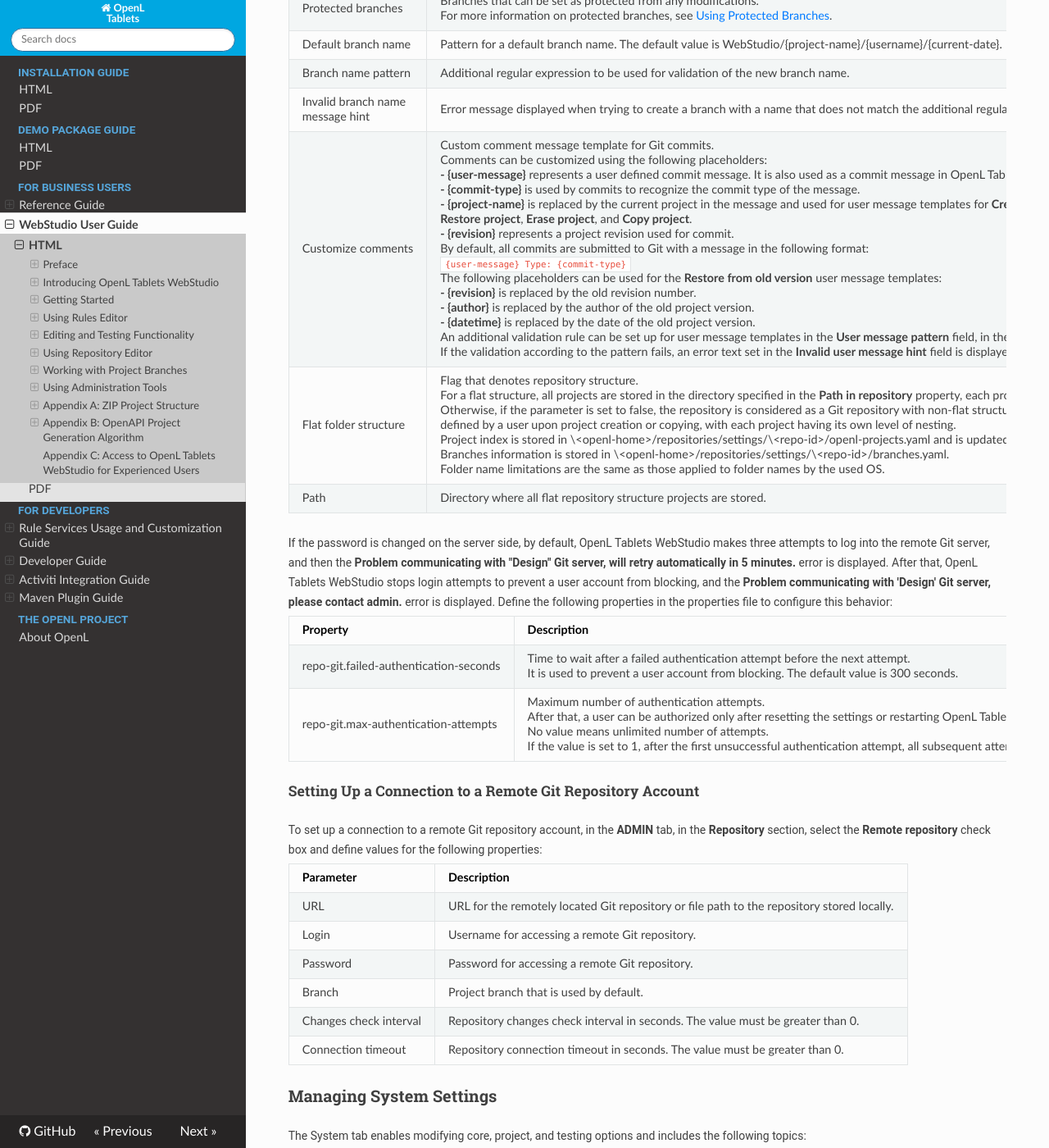
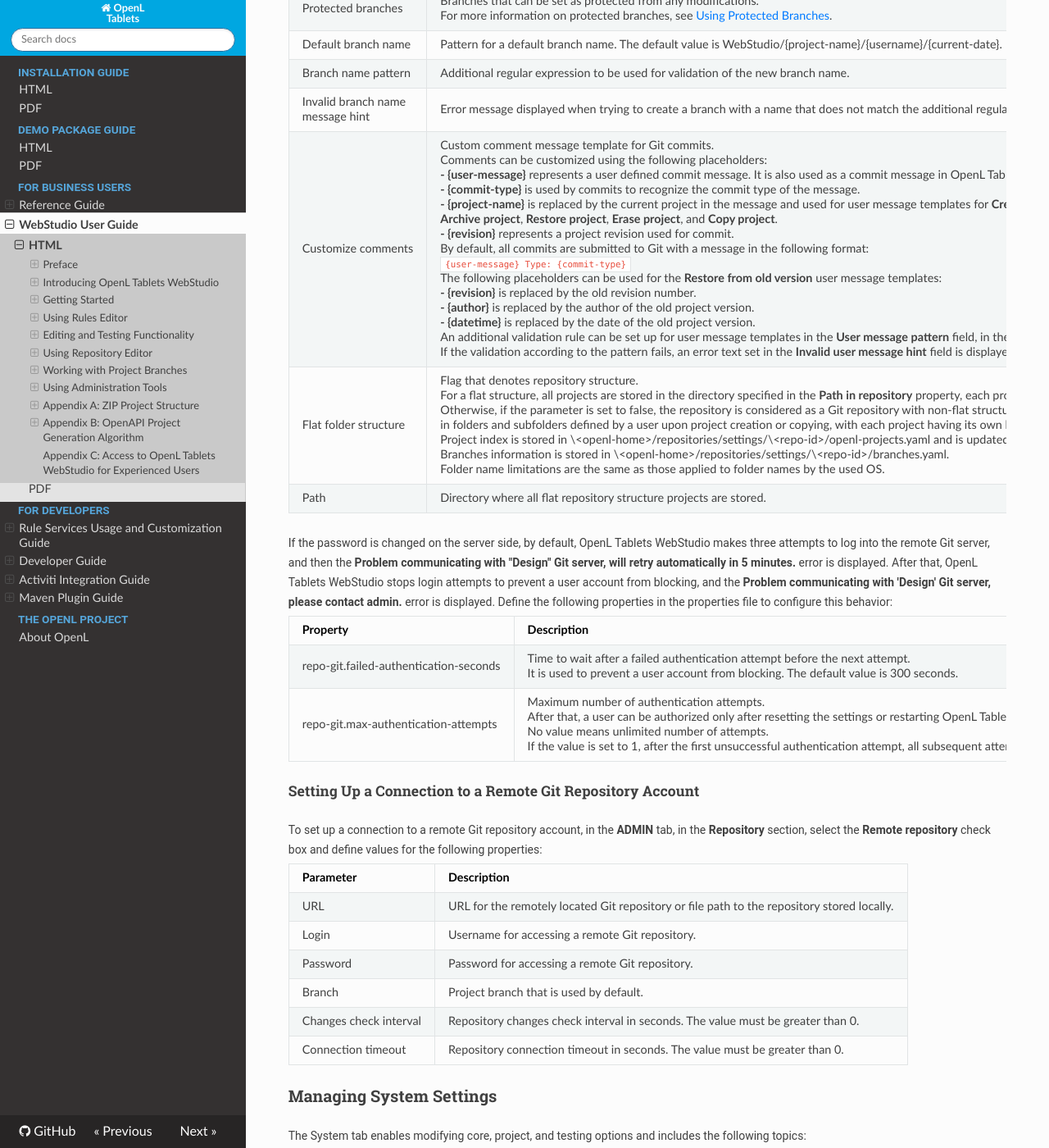
Before and after one commit to agradus/OpenLdocs, an MkDocs documentation site: the page built from docs/documentation/guides/webstudio_user_guide.md, in a window 1280 px wide and 1400 px high, scrolled down 126167 px. Shown: the whole window at 82% size. Built offline with MkDocs 1.6.1, drawn with Linux system fonts in a browser that asks for light colours; nearby versions of some CDN libraries.

Commit message:
Update webstudio_user_guide.md

```diff
--- a/docs/documentation/guides/webstudio_user_guide.md
+++ b/docs/documentation/guides/webstudio_user_guide.md
@@ -2851,8 +2851,8 @@
 | Default branch name              | Pattern for a default branch name. The default value is WebStudio/{project-name}/{username}/{current-date}.                                                                                                                                                                                                                                                                                                                                                                                                                                                                                                                                                                                                                                                                                                                                                                                                                                                                                                                                                                                                                                                                                                                                                                                                                                                         |
 | Branch name pattern              | Additional regular expression to be used for validation of the new branch name.                                                                                                                                                                                                                                                                                                                                                                                                                                                                                                                                                                                                                                                                                                                                                                                                                                                                                                                                                                                                                                                                                                                                                                                                                                                                                     |
 | Invalid branch name <br/>message hint | Error message displayed when trying to create a branch with a name that does not match the additional regular expression.                                                                                                                                                                                                                                                                                                                                                                                                                                                                                                                                                                                                                                                                                                                                                                                                                                                                                                                                                                                                                                                                                                                                                                                                                                           |
-| Customize comments               | Custom comment message template for Git commits. <br/>Comments can be customized using the following placeholders: <br/>**- {user-message}** represents a user defined commit message. It is also used as a commit message in OpenL Tablets WebStudio. <br/>**- {commit-type}** is used by commits to recognize the commit type of the message. <br/>**- {project-name}** is replaced by the current project in the message and used for user message templates for **Create project**, **Save project**, **Archive project**, <br/>**Restore project**, **Erase project**, and **Copy project**. <br/>**- {revision}** represents a project revision used for commit. <br/>By default, all commits are submitted to Git with a message in the following format: <br/>`{user-message} Type: {commit-type}` <br/>The following placeholders can be used for the **Restore from old version** user message templates: <br/>**- {revision}** is replaced by the old revision number. <br/>**- {author}** is replaced by the author of the old project version. <br/>**- {datetime}** is replaced by the date of the old project version. <br/>An additional validation rule can be set up for user message templates in the **User message pattern** field, in the form of a regular expression. <br/>If the validation according to the pattern fails, an error text set in the **Invalid user message hint** field is displayed to a user. |
-| Flat folder structure            | Flag that denotes repository structure. <br/>For a flat structure, all projects are stored in the directory specified in the **Path in repository** property, each project in its own folder. <br/>Otherwise, if the parameter is set to false, the repository is considered as a Git repository with non-flat structure, and projects can reside in folders and subfolders <br/>defined by a user upon project creation or copying, with each project having its own level of nesting. <br/>Project index is stored in \<openl-home\>/repositories/settings/\<repo-id\>/openl-projects.yaml and is updated automatically. <br/>Branches information is stored in \<openl-home\>/repositories/settings/\<repo-id\>/branches.yaml. <br/>Folder name limitations are the same as those applied to folder names by the used OS.                                                                                                                                                                                                                                                                                                                                                                                                                                                                                                                                                                      |
+| Customize comments               | Custom comment message template for Git commits. <br/>Comments can be customized using the following placeholders: <br/>**- {user-message}** represents a user defined commit message. It is also used as a commit message in OpenL Tablets WebStudio. <br/>**- {commit-type}** is used by commits to recognize the commit type of the message. <br/>**- {project-name}** is replaced by the current project in the message and used for user message templates for **Create project**, **Save project**, <br/>**Archive project**, **Restore project**, **Erase project**, and **Copy project**. <br/>**- {revision}** represents a project revision used for commit. <br/>By default, all commits are submitted to Git with a message in the following format: <br/>`{user-message} Type: {commit-type}` <br/>The following placeholders can be used for the **Restore from old version** user message templates: <br/>**- {revision}** is replaced by the old revision number. <br/>**- {author}** is replaced by the author of the old project version. <br/>**- {datetime}** is replaced by the date of the old project version. <br/>An additional validation rule can be set up for user message templates in the **User message pattern** field, in the form of a regular expression. <br/>If the validation according to the pattern fails, an error text set in the **Invalid user message hint** field is displayed to a user. |
+| Flat folder structure            | Flag that denotes repository structure. <br/>For a flat structure, all projects are stored in the directory specified in the **Path in repository** property, each project in its own folder. <br/>Otherwise, if the parameter is set to false, the repository is considered as a Git repository with non-flat structure, and projects can reside <br/>in folders and subfolders defined by a user upon project creation or copying, with each project having its own level of nesting. <br/>Project index is stored in \<openl-home\>/repositories/settings/\<repo-id\>/openl-projects.yaml and is updated automatically. <br/>Branches information is stored in \<openl-home\>/repositories/settings/\<repo-id\>/branches.yaml. <br/>Folder name limitations are the same as those applied to folder names by the used OS.                                                                                                                                                                                                                                                                                                                                                                                                                                                                                                                                                                      |
 | Path                             | Directory where all flat repository structure projects are stored.                                                                                                                                                                                                                                                                                                                                                                                                                                                                                                                                                                                                                                                                                                                                                                                                                                                                                                                                                                                                                                                                                                                                                                                                                                                                                                  |
 
 If the password is changed on the server side, by default, OpenL Tablets WebStudio makes three attempts to log into the remote Git server, and then the **Problem communicating with "Design" Git server, will retry automatically in 5 minutes.** error is displayed. After that, OpenL Tablets WebStudio stops login attempts to prevent a user account from blocking, and the **Problem communicating with 'Design' Git server, please contact admin.** error is displayed. Define the following properties in the properties file to configure this behavior:
@@ -2881,7 +2881,7 @@
 
 | Section | Property                         | Description                                                                                                                                                                                                                                                                                                                                                                                                                                                                                                                                   |
 |---------|----------------------------------|-----------------------------------------------------------------------------------------------------------------------------------------------------------------------------------------------------------------------------------------------------------------------------------------------------------------------------------------------------------------------------------------------------------------------------------------------------------------------------------------------------------------------------------------------|
-| Core    | **Dispatching <br/>Validation**       | Setting turns on/off the mechanism of dispatching for a rule table where the only one version of this rule table exists. <br/>By default, the **dispatching.validation** value is set to **true** in OpenL Tablets WebStudio. <br/>For information on dispatching validation, see the **Table Dispatching Validation Mode** section in [OpenL Tablets Rule Services Usage and Customization Guide](https://openldocs.readthedocs.io/en/latest/documentation/guides/rule_services_usage_and_customization_guide). |
+| Core    | **Dispatching <br/>Validation**       | Setting turns on/off the mechanism of dispatching for a rule table where the only one version of this rule table exists. <br/>By default, the **dispatching.validation** value is set to **true** in OpenL Tablets WebStudio. <br/>For information on dispatching validation, see the **Table Dispatching Validation Mode** section <br/>in [OpenL Tablets Rule Services Usage and Customization Guide](https://openldocs.readthedocs.io/en/latest/documentation/guides/rule_services_usage_and_customization_guide). |
 |         | **Verify on Edit**               | Allows turning on/off checking of rules consistency and validity on each edit in Rules Editor. <br/>By default, the check box is selected. Automatic checks are executed after each edit. <br/>If this option is cleared, the verification process does not launch automatically when the **Save** button is clicked. <br/>Instead, a **Verify** button appears in Rules Editor, and the user must verify manually by clicking this button.                                                                                                                  |
 | Testing | **Thread number <br/>for tests**      | Indicates the number of test cases executed simultaneously.By default, four threads are set. <br/>It means that after running a test table or all tests, up to four test cases will be in progress at the same time. <br/>When they are calculated, the next four test cases will be executed.                                                                                                                                                                                                                                                 |
 |         | **Restore Defaults <br/>and Restart** | Restores all settings to default values. All user defined values, such as repository settings, will be lost.                                                                                                                                                                                                                                                                                                                                                                                                                              |
```
